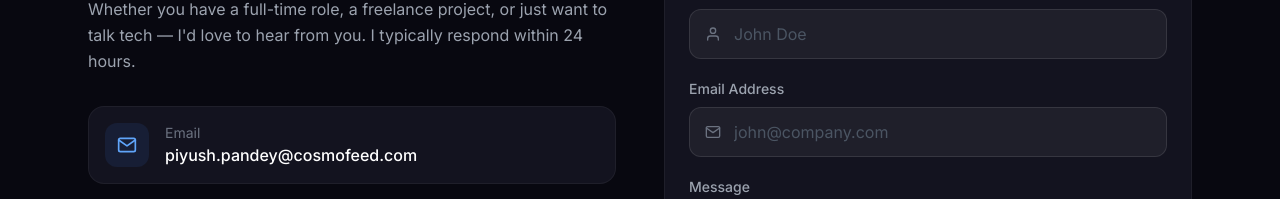
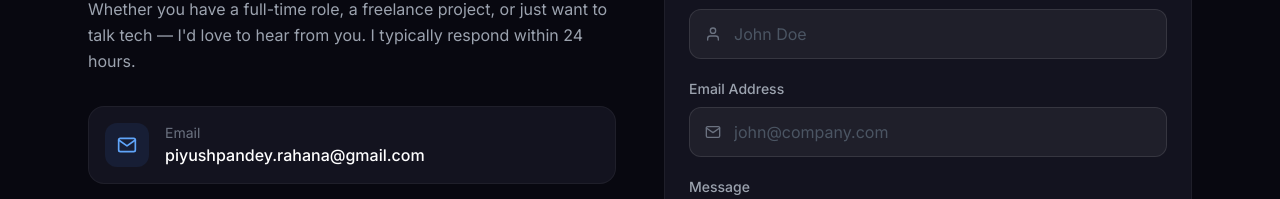
Before and after one commit to piyushp0710/PortfolioPiyush, a React (Vite) app: page / in a window 1280 px wide. Shown: the part 7803-8002 px from the top of the page. Built offline with nearby package versions, Linux system fonts and the light colour scheme.

Commit message:
fix: update email to personal Gmail address
Co-Authored-By: Claude Sonnet 4.6 <noreply@anthropic.com>

```diff
--- a/src/components/Contact.jsx
+++ b/src/components/Contact.jsx
@@ -7,8 +7,8 @@ const contactLinks = [
   {
     icon: FiMail,
     label: 'Email',
-    value: 'piyush.pandey@cosmofeed.com',
-    href: 'mailto:piyush.pandey@cosmofeed.com',
+    value: 'piyushpandey.rahana@gmail.com',
+    href: 'mailto:piyushpandey.rahana@gmail.com',
     color: 'text-blue-400',
     bg: 'bg-blue-500/10',
   },
--- a/src/components/Footer.jsx
+++ b/src/components/Footer.jsx
@@ -5,7 +5,7 @@ const socials = [
   { icon: FiGithub, href: 'https://github.com/piyushp0710', label: 'GitHub' },
   { icon: FiLinkedin, href: 'https://www.linkedin.com/in/piyush-pandey-640185228/', label: 'LinkedIn' },
   { icon: SiLeetcode, href: 'https://leetcode.com/', label: 'LeetCode' },
-  { icon: FiMail, href: 'mailto:piyush.pandey@cosmofeed.com', label: 'Email' },
+  { icon: FiMail, href: 'mailto:piyushpandey.rahana@gmail.com', label: 'Email' },
 ];
 
 const navLinks = ['About', 'Skills', 'Experience', 'Projects', 'DSA', 'Contact'];
--- a/src/components/Hero.jsx
+++ b/src/components/Hero.jsx
@@ -138,7 +138,7 @@ export default function Hero() {
                 { icon: FiGithub, href: 'https://github.com/piyushp0710', label: 'GitHub' },
                 { icon: FiLinkedin, href: 'https://www.linkedin.com/in/piyush-pandey-640185228/', label: 'LinkedIn' },
                 { icon: SiLeetcode, href: 'https://leetcode.com/piyushpandey', label: 'LeetCode' },
-                { icon: FiMail, href: 'mailto:piyush.pandey@cosmofeed.com', label: 'Email' },
+                { icon: FiMail, href: 'mailto:piyushpandey.rahana@gmail.com', label: 'Email' },
               ].map(({ icon: Icon, href, label }) => (
                 <a
                   key={label}
```
